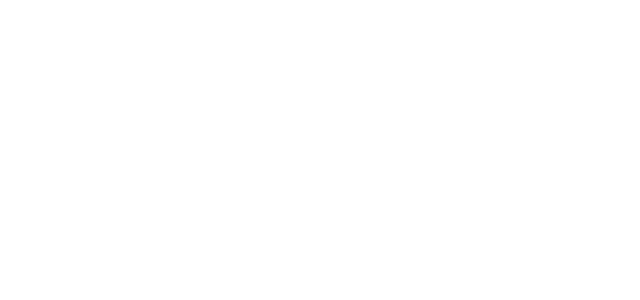
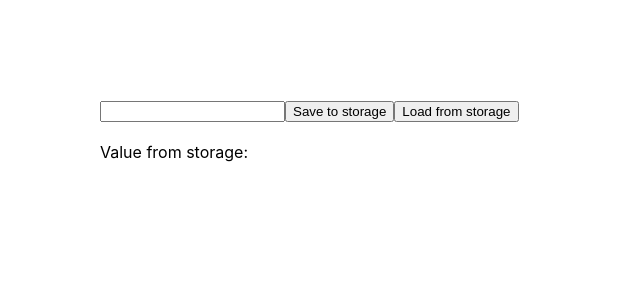
Before and after one commit to pavelchlebek/React-Typescript, a React (Create React App) app: page /localStorage in a window 1280 px wide. Before the commit this address had no page. Shown: the top 300 px of the page, without its empty margins (0-640 px from the left). Built offline with nearby package versions, Linux system fonts and the light colour scheme.

Commit message:
Add LocalStorageScreen.tsx

```diff
--- a/src/App.tsx
+++ b/src/App.tsx
@@ -14,6 +14,9 @@
 import { JSFeatures } from './components/screens/JSFeatures';
 import { CountrySeeker } from './components/screens/LiveCode/CountrySeeker';
 import { LiveCodeApp } from './components/screens/LiveCode/LiveCodeApp';
+import {
+  LocalStorageScreen,
+} from './components/screens/LocalStorage/LocalStorageScreen';
 import { PhotoEditor } from './components/screens/PhotoEditor/PhotoEditor';
 import { RandomUser } from './components/screens/RandomUser/RandomUser';
 import {
@@ -51,6 +54,7 @@
         <Route path="/forwardingRef" element={<ForwardingRef />} />
         <Route path="/enums" element={<Enums />} />
         <Route path="/closures" element={<Closures />} />
+        <Route path="/localStorage" element={<LocalStorageScreen />} />
       </Routes>
     </BrowserRouter>
   )
--- a/src/components/screens/Closures/Closures.tsx
+++ b/src/components/screens/Closures/Closures.tsx
@@ -27,4 +27,4 @@
 const add17 = makeAdder(17)
 
 // console.log(add17(5))
-console.log(makeAdder(15)(5))
+// console.log(makeAdder(15)(5))
--- /dev/null
+++ b/src/components/screens/LocalStorage/LocalStorageScreen.tsx
@@ -0,0 +1,31 @@
+import * as React from 'react';
+
+type TProps = NoChildren
+
+export const LocalStorageScreen: React.FC<TProps> = () => {
+  const [value, setValue] = React.useState("")
+  const [storageValue, setStorageValue] = React.useState<any>()
+
+  const saveToStorage = () => {
+    const itemToSave = {
+      name: value,
+      permissions: true,
+    }
+    localStorage.setItem("value", JSON.stringify(itemToSave))
+  }
+
+  const loadFromStorage = () => {
+    const valueFromStorage = localStorage.getItem("value")
+    setStorageValue(valueFromStorage)
+    localStorage.removeItem("value")
+  }
+
+  return (
+    <div style={{ margin: "100px" }}>
+      <input type="text" onChange={(e) => setValue(e.target.value)} />
+      <button onClick={saveToStorage}>Save to storage</button>
+      <button onClick={loadFromStorage}>Load from storage</button>
+      <div>Value from storage: {storageValue}</div>
+    </div>
+  )
+}
```
